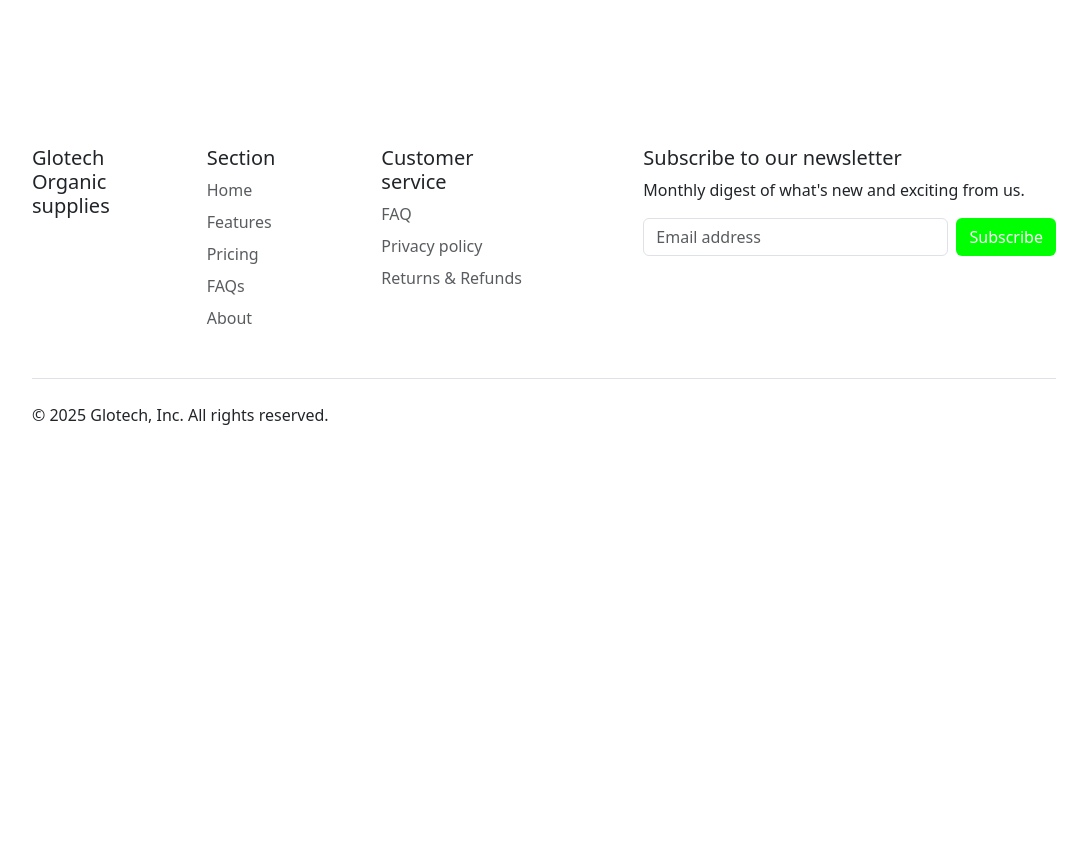
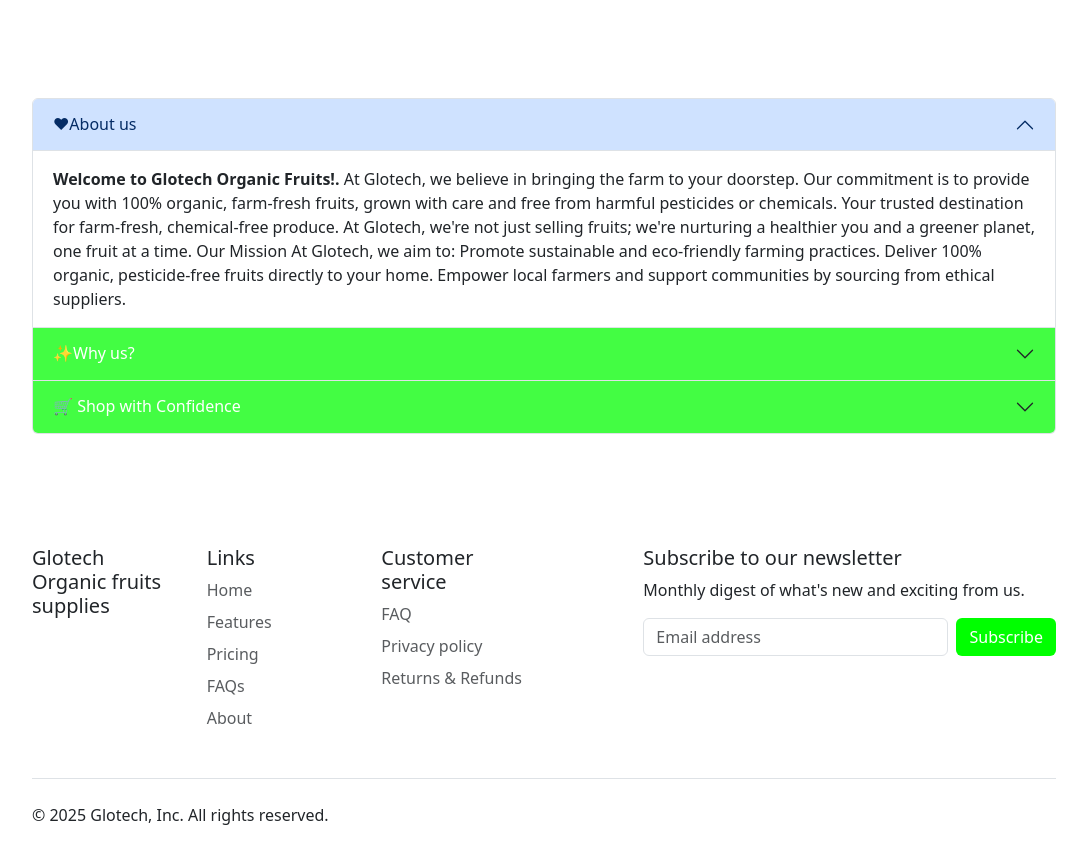
Before and after one commit to glorisonglotech/ecommerce, a plain HTML site: page index.html in a window 1280 px wide. Shown: the part 2191-3055 px from the top of the page, without its empty margins (96-1183 px from the left). Before the commit the page ends 2732 px from the top, so only its background shows below. Drawn offline with nearby package versions, Linux system fonts and the light colour scheme; a web font is replaced by a local one.

Commit message:
add about section

```diff
--- a/index.html
+++ b/index.html
@@ -32,7 +32,7 @@
                   pages
                 </a>
                 <ul class="dropdown-menu">
-                  <li><a class="dropdown-item" href="#">About</a></li>
+                  <li><a class="dropdown-item" href="#about-us">About</a></li>
                   <li><a class="dropdown-item" href="cart.html">Cart</a></li>
                   <li><a class="dropdown-item" href="#">Contact us</a></li>
                   <li><hr class="dropdown-divider"></li>
@@ -46,7 +46,7 @@
         <h2>Organic fruits on your door steps</h2>
         <p>powered by Glotech</p>
         <div class="btns">
-            <a href=""><span></span>Learn more</a>
+            <a href="#about-us"><span></span>Learn more</a>
             <a href=""><span></span>Start shoping</a>
         </div>
         <div class="hero-sections">
@@ -174,16 +174,81 @@
             </div>
         </div>
     </section>
+    <section id="about-us">
+        <div class="accordion" id="accordionPanelsStayOpenExample about-us">
+            <div class="accordion-item">
+              <h2 class="accordion-header">
+                <button class="accordion-button" type="button" data-bs-toggle="collapse" data-bs-target="#panelsStayOpen-collapseOne" aria-expanded="true" aria-controls="panelsStayOpen-collapseOne">
+                  ❤About us
+                </button>
+              </h2>
+              <div id="panelsStayOpen-collapseOne" class="accordion-collapse collapse show">
+                <div class="accordion-body">
+                  <strong>Welcome to Glotech Organic Fruits!.</strong>
+                  At Glotech, we believe in bringing the farm to your doorstep. Our commitment is to provide you with 100% organic, farm-fresh fruits, grown with care and free from harmful pesticides or chemicals.
+                  Your trusted destination for farm-fresh, chemical-free produce. At Glotech, we're not just selling fruits; we're nurturing a healthier you and a greener planet, one fruit at a time.
+
+                  Our Mission
+                  At Glotech, we aim to:
+
+                  Promote sustainable and eco-friendly farming practices.
+
+                  Deliver 100% organic, pesticide-free fruits directly to your home.
+
+                  Empower local farmers and support communities by sourcing from ethical suppliers.
+                </div>
+              </div>
+            </div>
+            <div class="accordion-item">
+              <h2 class="accordion-header">
+                <button class="accordion-button collapsed" type="button" data-bs-toggle="collapse" data-bs-target="#panelsStayOpen-collapseTwo" aria-expanded="false" aria-controls="panelsStayOpen-collapseTwo">
+                  ✨Why us?
+                </button>
+              </h2>
+              <div id="panelsStayOpen-collapseTwo" class="accordion-collapse collapse">
+                <div class="accordion-body">
+                  <strong>Freshness Guaranteed:.</strong>  Straight from the farm to your table, preserving every bit of natural flavor and nutrition.
+
+                  Eco-Friendly Practices: Supporting sustainable farming for a greener planet.
+
+                  Free Delivery: Enjoy the convenience of having premium organic fruits delivered right to your home.
+
+                  🌱 Our Products From juicy grapes to nutrient-rich greens, our selection caters to every craving. With every bite, taste the love and effort that goes into growing the finest organic produce.
+                </div>
+              </div>
+            </div>
+            <div class="accordion-item">
+              <h2 class="accordion-header">
+                <button class="accordion-button collapsed" type="button" data-bs-toggle="collapse" data-bs-target="#panelsStayOpen-collapseThree" aria-expanded="false" aria-controls="panelsStayOpen-collapseThree">
+                    🛒 Shop with Confidence
+                </button>
+              </h2>
+              <div id="panelsStayOpen-collapseThree" class="accordion-collapse collapse">
+                <div class="accordion-body">
+                    <strong>How It Works</strong>
+                    <ol>
+                        <li>Browse Our Fresh Selection: Explore our wide range of organic fruits from the comfort of your home.</li>
+                        <li>Add to Cart: Pick your favorites and proceed to checkout.</li>
+                        <li>Delivery to Your Doorstep: Enjoy fast, reliable delivery, ensuring that your produce arrives as fresh as it left the farm</li>
+                    </ol>
+                  Whether you're stocking up your pantry or preparing for a special occasion, our platform makes shopping simple, secure, and satisfying.
+
+                  Ready to experience the richness of organic living? Start shopping now and taste the difference nature makes!
+                </div>
+              </div>
+            </div>
+          </div>
+    </section>
    </main>
     <footer class="py-5 footer">
       <div class="row">
         <div class="col-6 col-md-2 mb-3">
-          <h5>Glotech Organic supplies</h5>
+          <h5>Glotech Organic fruits supplies</h5>
 
         </div>
 
         <div class="col-6 col-md-2 mb-3">
-          <h5>Section</h5>
+          <h5>Links</h5>
           <ul class="nav flex-column">
             <li class="nav-item mb-2"><a href="#" class="nav-link p-0 text-body-secondary">Home</a></li>
             <li class="nav-item mb-2"><a href="#" class="nav-link p-0 text-body-secondary">Features</a></li>
--- a/style.css
+++ b/style.css
@@ -161,6 +161,14 @@ header{
 }
 
 
+.accordion{
+    margin: 5% 10%;
+    border-radius: 20px;
+}
+.accordion-button{
+    background-color: rgba(9, 253, 9, 0.76);
+    color: white;
+}
 .footer{
     margin: 0 10%;
 }
```
